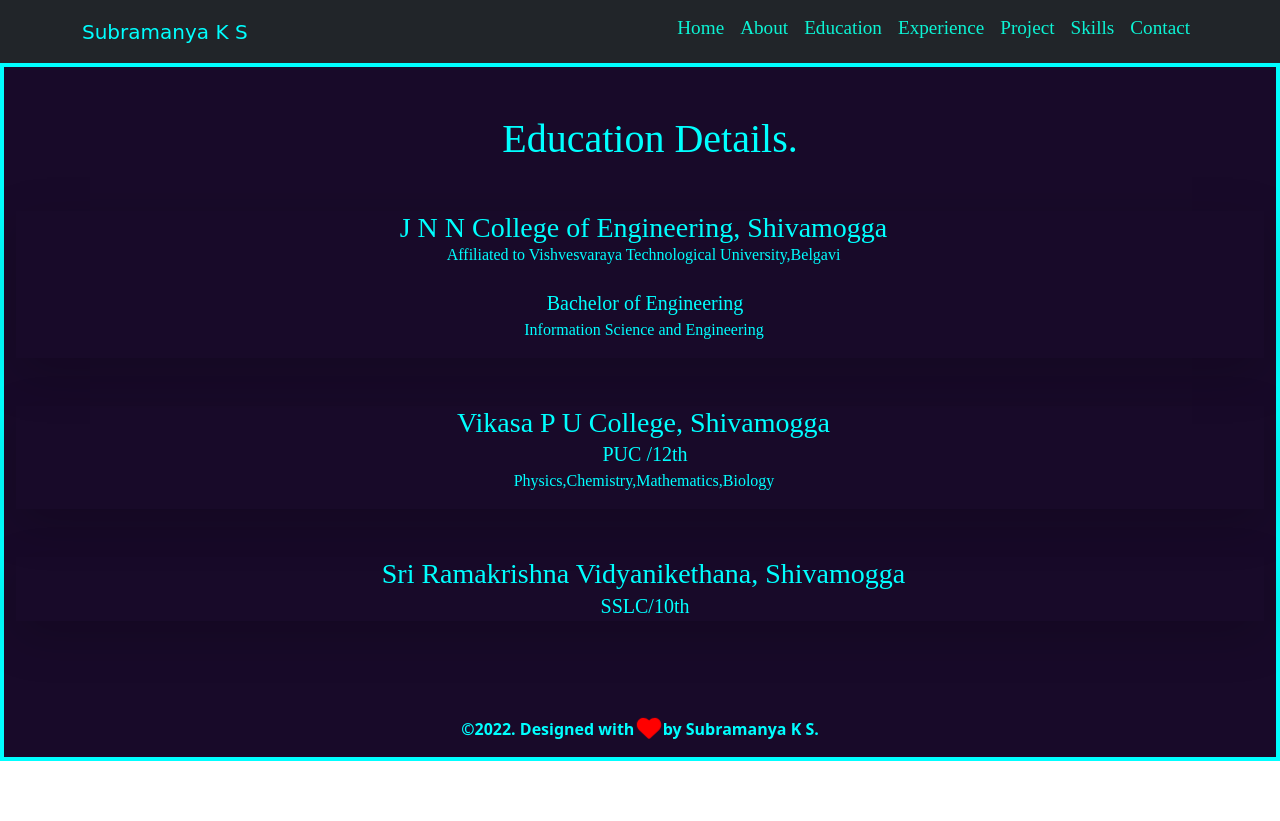
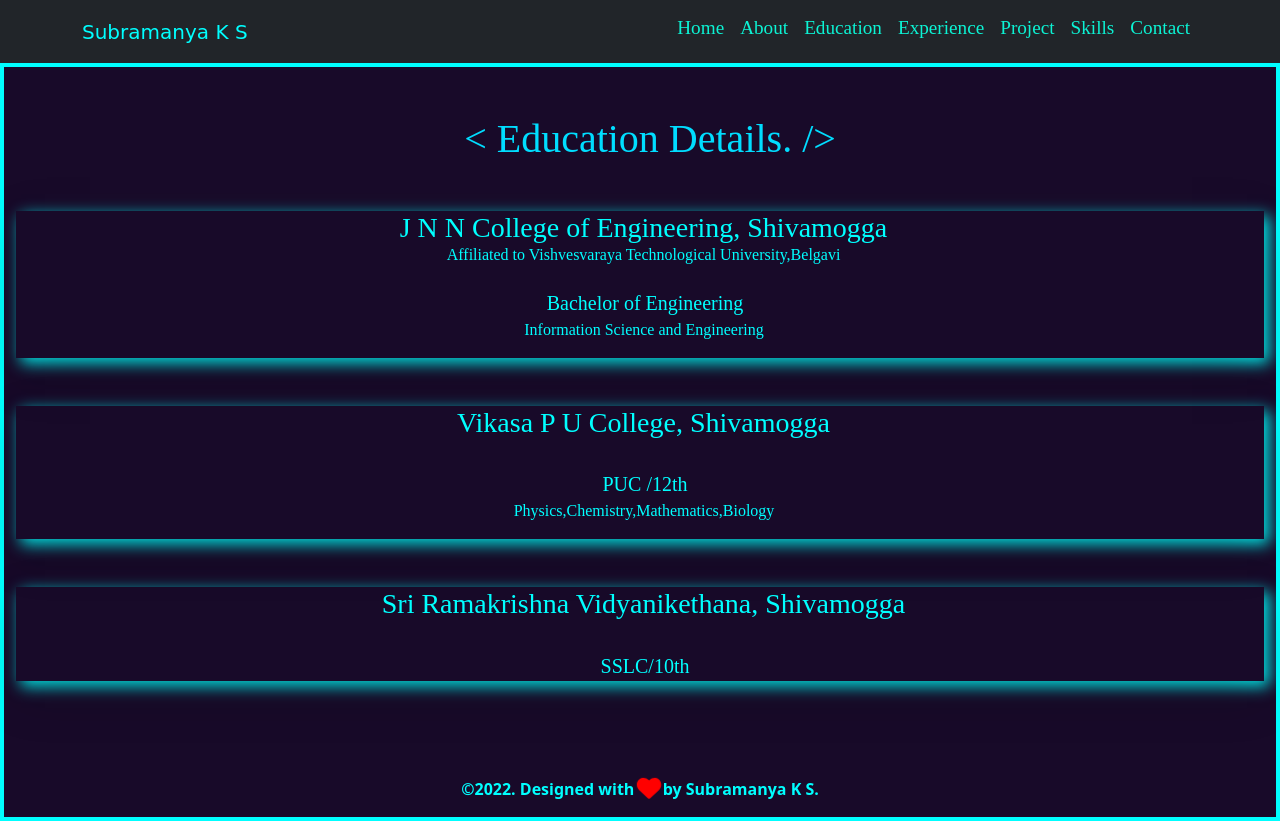
Before and after one commit to SubramanyaKS/MYReactApp, a React (Create React App) app: page /education in a window 1280 px wide. Before the commit the page ends 800 px from the top, so only its background shows below. Built offline with nearby package versions, Linux system fonts and the light colour scheme.

Commit message:
updated react style tags

```diff
--- a/src/components/Education.js
+++ b/src/components/Education.js
@@ -6,13 +6,13 @@ const Education = () => {
       <section className="education py-5" id="education">
         <div className="container-fluid">
           <div className="row">
-            <h1 className="mb-5" style={{ color: "aqua" }}>
+            <h1 className="mb-5" style={{ color: "#00ddff" }}>
               {" "}
-              &nbsp; Education Details.
+              &nbsp; &lt; Education Details. /&gt;
             </h1>
             <div className="col">
-              <div className="d-flex flex-column flex-md-row justify-content-between mb-5">
-                <div className="shadow-lg flex-grow-1">
+              <div className="d-flex box flex-column flex-md-row justify-content-between mb-5">
+                <div className="shadow-lg  flex-grow-1">
                   <h3 className="mb-0">
                     &nbsp;J N N College of Engineering, Shivamogga
                   </h3>
@@ -30,11 +30,11 @@ const Education = () => {
                   </p>
                 </div>
               </div>
-              <div className="d-flex flex-column flex-md-row justify-content-between mb-5">
+              <div className="d-flex box flex-column flex-md-row justify-content-between mb-5">
                 <div className="shadow-lg flex-grow-1">
                   <h3 className="mb-0">&nbsp;Vikasa P U College, Shivamogga</h3>
                   <p className="mb-0" style={{ fontSize: "1.25rem" }}>
-                    {" "}
+                    {" "}<br/>
                     &nbsp; PUC /12th
                   </p>
                   <p style={{ fontSize: "1.0rem" }}>
@@ -42,13 +42,13 @@ const Education = () => {
                   </p>
                 </div>
               </div>
-              <div className="d-flex flex-column flex-md-row justify-content-between mb-5">
+              <div className="d-flex box flex-column flex-md-row justify-content-between mb-5">
                 <div className="shadow-lg flex-grow-1">
                   <h3 className="mb-0">
                     &nbsp;Sri Ramakrishna Vidyanikethana, Shivamogga
                   </h3>
                   <p className="mb-0" style={{ fontSize: "1.25rem" }}>
-                    {" "}
+                    {" "}<br/>
                     &nbsp; SSLC/10th
                   </p>
                 </div>
```
